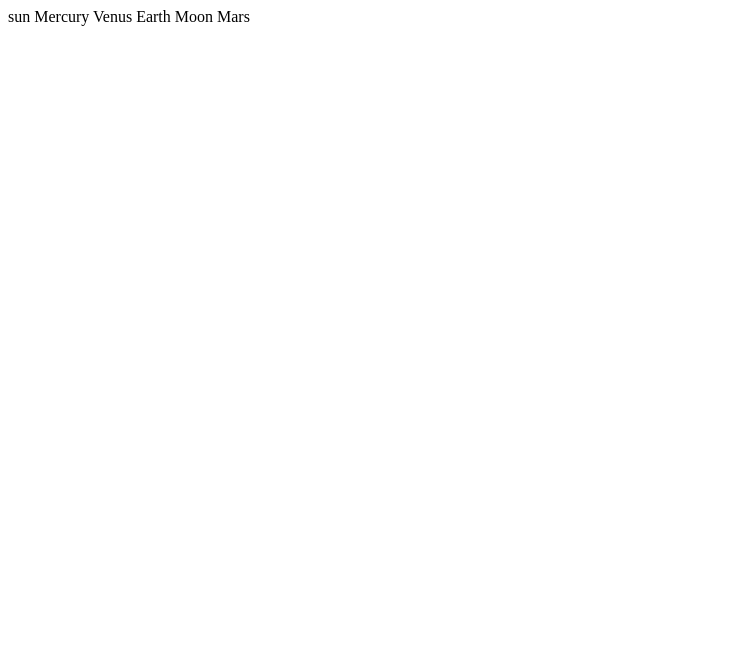
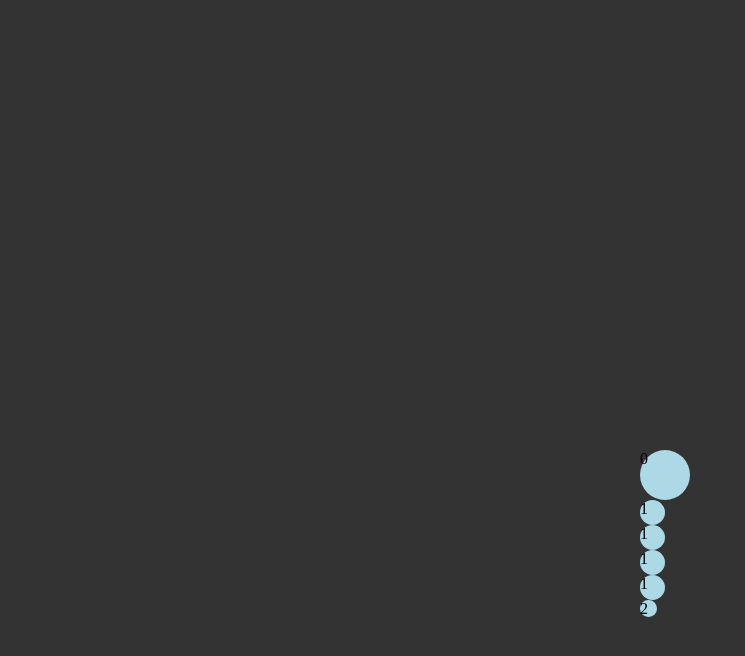
Before and after one commit to lfdgaliza/NightlyBerry, an Angular app in the folder src/linuxverse/clients/web/linuxverse/: page / in a window 1280 px wide. Shown: the top 656 px of the page, without its empty margins (0-745 px from the left). Built offline with nearby package versions, Linux system fonts and the light colour scheme.

Commit message:
resizing ok

```diff
--- a/src/linuxverse/clients/web/linuxverse/src/app/components/orbiter/orbiter.component.html
+++ b/src/linuxverse/clients/web/linuxverse/src/app/components/orbiter/orbiter.component.html
@@ -1,4 +1,7 @@
-{{orbiter.name}}
-<ng-container *ngFor="let child of orbiter.children; let i = index">
-  <nb-lv-orbiter [orbiter]="child"></nb-lv-orbiter>
-</ng-container>
+<div class="orbiter">
+  <div class="label">{{depth}}</div>
+
+  <ng-container *ngFor="let child of orbiter.children; let i = index">
+    <nb-lv-orbiter [orbiter]="child" [position]="i" [depth]="depth + 1"></nb-lv-orbiter>
+  </ng-container>
+</div>
--- a/src/linuxverse/clients/web/linuxverse/src/app/components/orbiter/orbiter.component.ts
+++ b/src/linuxverse/clients/web/linuxverse/src/app/components/orbiter/orbiter.component.ts
@@ -1,4 +1,4 @@
-import { Component, OnInit, Input } from '@angular/core';
+import { Component, ElementRef, Input } from '@angular/core';
 import { Orbiter } from 'src/app/services/models/orbiter';
 
 @Component({
@@ -6,12 +6,30 @@ import { Orbiter } from 'src/app/services/models/orbiter';
   templateUrl: './orbiter.component.html',
   styleUrls: ['./orbiter.component.scss']
 })
-export class OrbiterComponent implements OnInit {
+export class OrbiterComponent {
+  @Input() orbiter: Orbiter
+  @Input() position: number
+  @Input() depth: number
 
-  @Input() orbiter: Orbiter
-  constructor() { }
-
-  ngOnInit() {
+  constructor(private el: ElementRef) {
+    this.depth = this.depth || 0
   }
 
+  ngAfterViewInit() {
+    const orbiterElement = this.el.nativeElement.firstChild
+    const parentOrbiter = orbiterElement.parentElement.parentElement
+
+    this.resizeOrbiter(parentOrbiter, orbiterElement);
+
+
+  }
+
+
+  private resizeOrbiter(parentOrbiter: any, orbiterElement: any) {
+    if (this.depth > 0) {
+      const newSize = parentOrbiter.clientHeight / (this.depth + 1);
+      orbiterElement.style.height = `${newSize}px`;
+      orbiterElement.style.width = `${newSize}px`;
+    }
+  }
 }
--- a/src/linuxverse/clients/web/linuxverse/src/app/components/universe/universe.component.html
+++ b/src/linuxverse/clients/web/linuxverse/src/app/components/universe/universe.component.html
@@ -1 +1,14 @@
-<nb-lv-orbiter [orbiter]="rootOrbiter"></nb-lv-orbiter>
+<div class="vacuum">
+        <nb-lv-orbiter [orbiter]="rootOrbiter"></nb-lv-orbiter>
+</div>
+
+<style>
+    .vacuum {
+        position: absolute;
+        background-color: red;
+        top: 50%;
+        left: 50%;
+        width: 0px;
+        height: 0px;
+    }
+</style>
--- a/src/linuxverse/clients/web/linuxverse/src/styles.scss
+++ b/src/linuxverse/clients/web/linuxverse/src/styles.scss
@@ -1 +1,16 @@
-/* You can add global styles to this file, and also import other style files */
+html{
+    background-color: #333;
+}
+
+.orbiter {
+    width: 50px;
+    height: 50px;
+    border-radius: 50%;
+    background-color: lightblue;
+    position: relative;
+    top: 50px;
+}
+
+.label {
+    position: absolute;
+}
```
